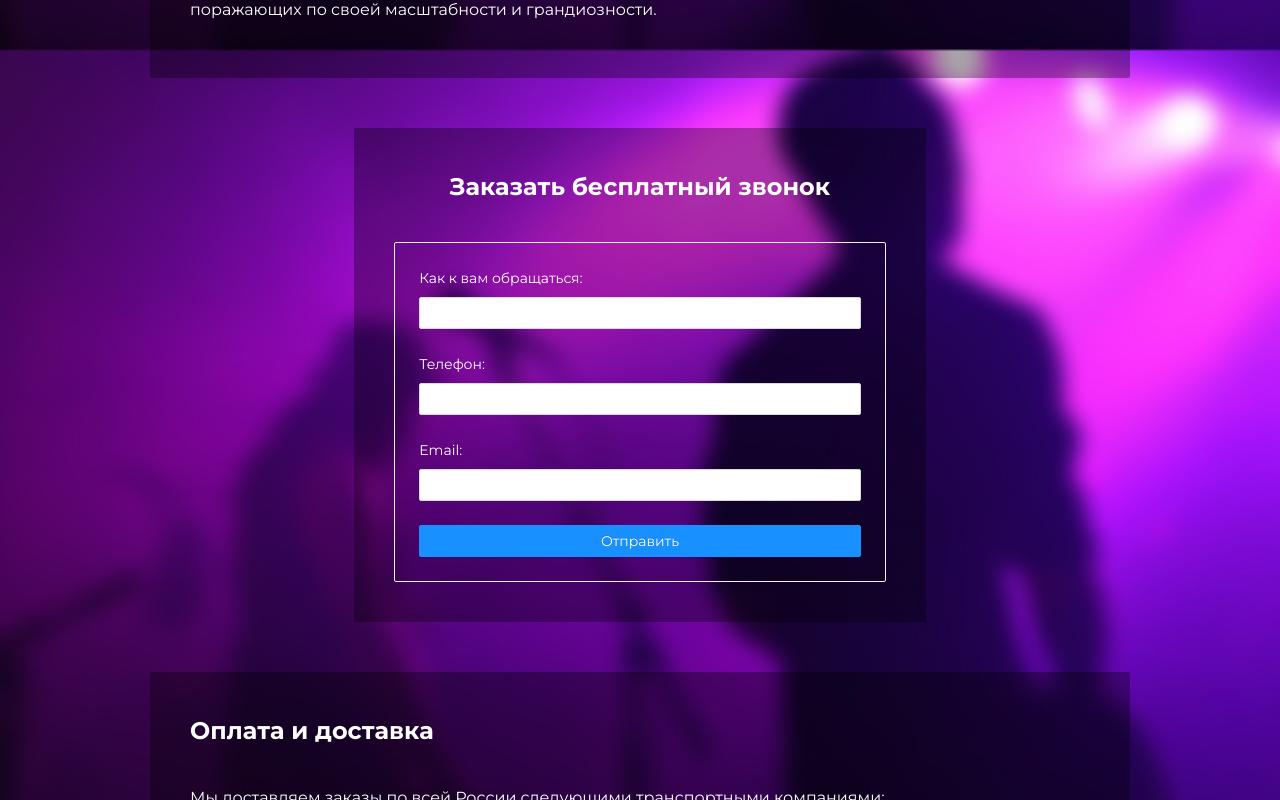
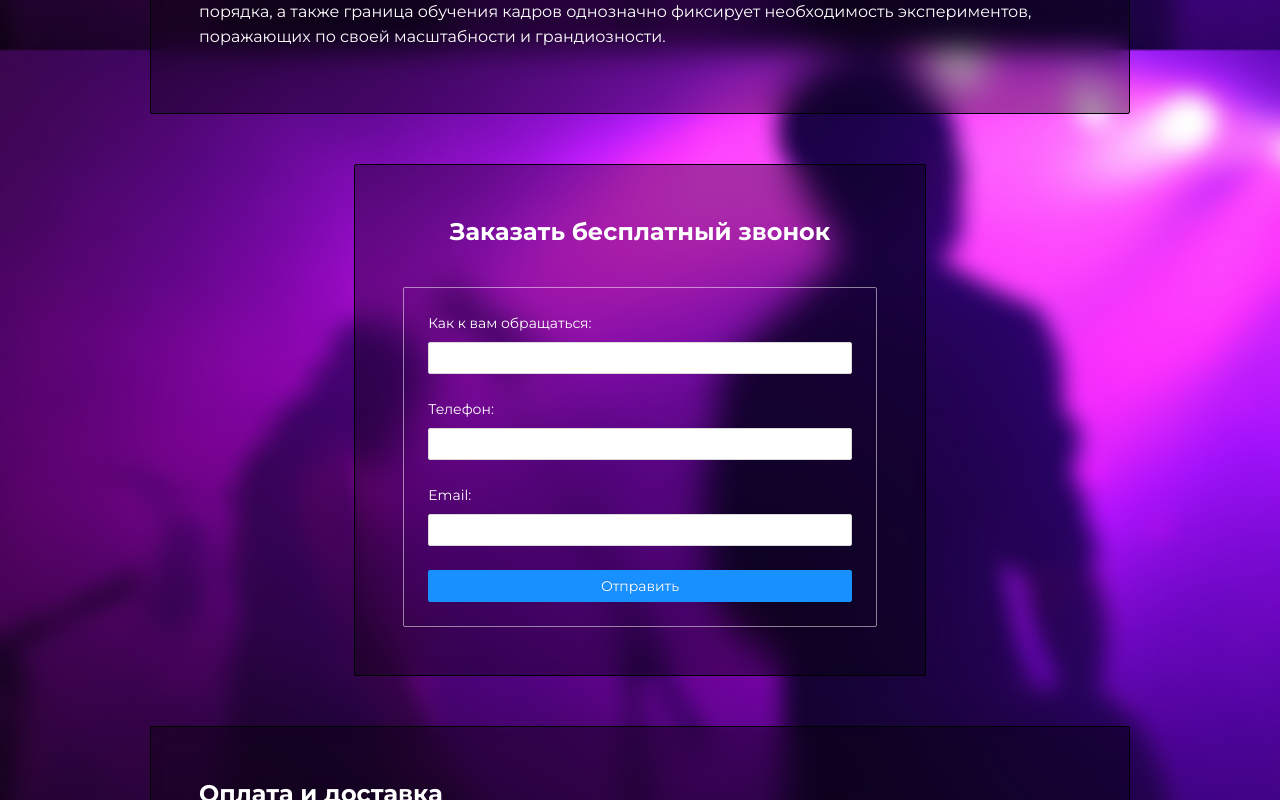
Before and after one commit to vladcyb/art-music, a React (Create React App) app: page / in a window 1280 px wide. Shown: the part 1660-2460 px from the top of the page. Built offline with nearby package versions, Linux system fonts and the light colour scheme; a web font is replaced by a local one.

Commit message:
some fixes

```diff
--- a/src/index.scss
+++ b/src/index.scss
@@ -33,7 +33,8 @@
   --c-dark: #383838;
   --c-gray: #888;
   --c-dark-2: #232323;
-  --c-white: rgb(255, 255, 255);
+  --c-white: #fff;
+  --c-black: #000;
   --c-light-blue: #40a9ff;
 
   /* z-index */
@@ -93,12 +94,17 @@ a:focus {
 
 .card {
   background: rgba(0, 0, 0, 0.33);
-  border: none;
+  border: 1px solid var(--c-black);
   margin-top: var(--content-margin-block);
+  backdrop-filter: blur(15px);
 
   & > .ant-card-body {
     @media screen and (min-width: $breakpoint-sm) {
       padding: 40px;
     }
+
+    @media screen and (min-width: $breakpoint-lg) {
+      padding: 48px;
+    }
   }
 }
--- a/src/pages/CallBack/CallBack.scss
+++ b/src/pages/CallBack/CallBack.scss
@@ -5,19 +5,14 @@
 
   &__card {
     background: none !important;
+    border: 1px solid rgba(255, 255, 255, 0.5) !important;
 
     label {
       color: var(--c-white) !important;
     }
 
-    //border: none !important;
-
     .ant-card {
       margin: 0 calc(-1 * var(--));
     }
-
-    .ant-card-body {
-      //padding: 0;
-    }
   }
 }
```
